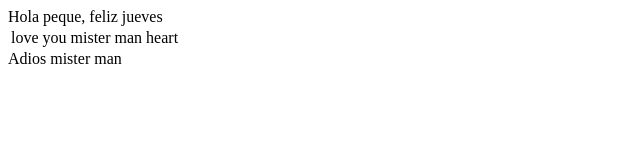
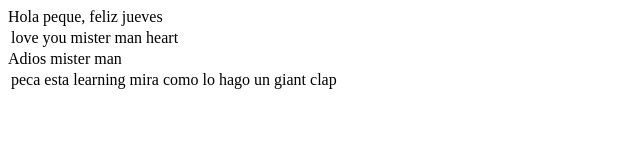
Before and after one commit to lindseyawalker/Curso-Primera, a plain HTML site: page index.html in a window 1280 px wide. Shown: the whole page, without its empty margins (0-640 px from the left). Drawn offline with Linux system fonts and the light colour scheme.

Commit message:
mas lineas

```diff
--- a/index.html
+++ b/index.html
@@ -21,6 +21,13 @@
     </div>
     <body>
     Adios mister man
+    <div>
+        <table>
+            <td> peca esta learning</td>
+            <td>mira como lo hago</td>
+            <td> un giant clap</td>
+        </table>
+    </div>
     </body>
 </body>
 </html>
```
